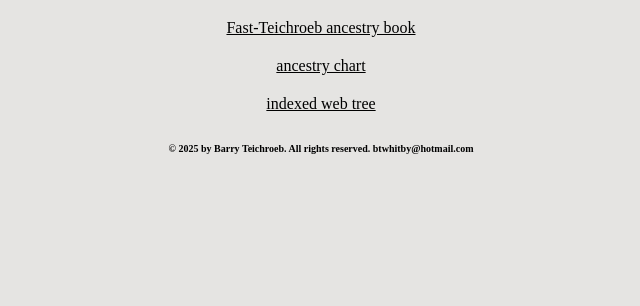
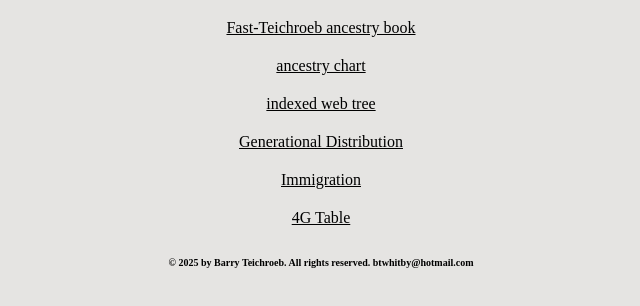
Before and after one commit to btwhitby/go, a plain HTML site: page index.htm in a window 1280 px wide. Shown: the part 314-620 px from the top of the page, without its empty margins (319-959 px from the left). Drawn offline with Linux system fonts and the light colour scheme.

Commit message:
Update index.htm

```diff
--- a/index.htm
+++ b/index.htm
@@ -121,7 +121,30 @@ whichImage.style.width=nW;whichImage.style.height=nH;
 <tr valign="bottom" align="center">
 <td colspan=1 align="center" rowspan=1 width=100% height=10>
 <a href="https://btwhitby.github.io/webtree" target="_blank">indexed web tree</a>
+<tr valign="center" align="center">
+<td colspan=1 align="center" height=20>
+</td>
+</tr>
 
+<tr valign="bottom" align="center">
+<td colspan=1 align="center" rowspan=1 width=100% height=10>
+<a href="https://btwhitby.github.io/Generational Distribution.pdf" target="_blank">Generational Distribution</a>
+<tr valign="center" align="center">
+<td colspan=1 align="center" height=20>
+</td>
+</tr>
+
+<tr valign="bottom" align="center">
+<td colspan=1 align="center" rowspan=1 width=100% height=10>
+<a href="https://btwhitby.github.io/Immigration Counts v2.pdf" target="_blank">Immigration</a>
+<tr valign="center" align="center">
+<td colspan=1 align="center" height=20>
+</td>
+</tr>
+
+<tr valign="bottom" align="center">
+<td colspan=1 align="center" rowspan=1 width=100% height=10>
+<a href="https://btwhitby.github.io/4G Table.pdf" target="_blank">4G Table</a>
 <tr valign="center" align="center">
 <td colspan=1 align="center" height=20>
 </td>
```
